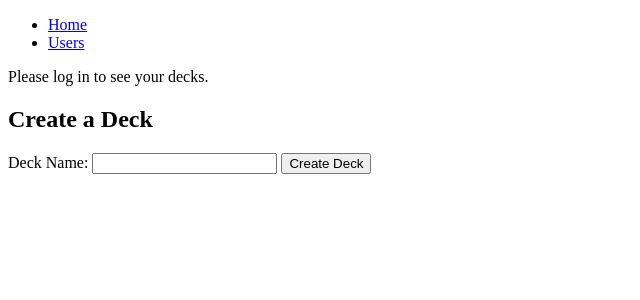
After one commit to kodyswells/specs-capstone, a Flask app: page /deck in a window 1280 px wide. The commit adds this page. Shown: the top 300 px of the page, without its empty margins (0-640 px from the left). Run offline with Flask 3, Linux system fonts and the light colour scheme.

Commit message:
added the ability for users to add cards to their decks

```diff
--- a/model.py
+++ b/model.py
@@ -22,13 +22,10 @@ class User(db.Model):
     @classmethod
     def create(cls, email, password):
         """Create and return a new user."""
-        # Generate a random salt
+
         salt = os.urandom(16)
 
-        # Hash the password with the generated salt
         password_hash = scrypt.hash(password, salt)
-
-        # Convert the salt to a string to store in the database
         salt_str = salt.hex()
 
         return cls(email=email, password_hash=password_hash, salt=salt_str)
@@ -36,11 +33,9 @@ class User(db.Model):
     @staticmethod
     def verify_password(stored_hash, stored_salt, password):
         """Verify a stored password against one provided by user."""
-        # Convert the stored salt back to bytes
+
         salt_bytes = bytes.fromhex(stored_salt)
-        # Hash the provided password with the stored salt
         hashed_password = scrypt.hash(password, salt_bytes)
-        # Compare the stored hash with the newly hashed password
         return stored_hash == hashed_password
 
     @classmethod
@@ -50,10 +45,6 @@ class User(db.Model):
     @classmethod
     def get_by_email(cls, email):
         return cls.query.filter(User.email == email).first()
-
-    @classmethod
-    def all_users(cls):
-        return cls.query.all()
 
 class Card(db.Model):
     """A MTG Card"""
@@ -79,17 +70,34 @@ class Card(db.Model):
     def __repr__(self):
         return f"<Card card_id = {self.card_id}, name_front = {self.name_front}, cmc_front = {self.cmc_front}, type_line_front = {self.type_line_front}, oracle_text_front = {self.oracle_text_front}, img_uri_small_front = {self.img_uri_small_front}, img_uri_normal_front = {self.img_uri_normal_front}, name_back = {self.name_back}, cmc_back = {self.cmc_back}, type_line_back = {self.type_line_back}, oracle_text_back = {self.oracle_text_back}, img_uri_small_back = {self.img_uri_small_back}, img_uri_normal_back = {self.img_uri_normal_back}>"
 
+    @classmethod
+    def get_by_card_id(cls, card_id):
+        return cls.query.get(card_id)
+
 class Deck(db.Model):
     """A users decks"""
     __tablename__ = "decks"
 
     deck_id = db.Column(db.Integer, autoincrement = True, primary_key = True, unique = True)
     user_id = db.Column(db.Integer, db.ForeignKey("users.user_id"))
+    name = db.Column(db.String, nullable = False)
 
     card_decks = db.relationship("CardDeck", backref="deck", lazy=True)
 
     def __repr__(self):
         return f"<Deck deck_id = {self.deck_id}, user_id = {self.user_id}>"
+
+    @classmethod
+    def create(cls, user_id, name):
+        return cls(user_id=user_id, name=name)
+
+    @classmethod
+    def show_decks(cls, user_id):
+        return cls.query.filter(Deck.user_id == user_id)
+
+    @classmethod
+    def get_by_name(cls, name):
+        return cls.query.filter_by(name=name).first()
 
 class CardDeck(db.Model):
     """Association table between Cards and Decks"""
@@ -101,6 +109,10 @@ class CardDeck(db.Model):
 
     def __repr__(self):
         return f"<CardDeck card_deck_id={self.card_deck_id}, card_id={self.card_id}, deck_id={self.deck_id}>"
+
+    @classmethod
+    def add_card(cls, card_id, deck_id):
+        return cls(card_id=card_id, deck_id=deck_id)
 
 class Library(db.Model):
     """A Users' Library"""
--- a/req.txt
+++ b/req.txt
@@ -13,6 +13,7 @@ MarkupSafe==2.1.5
 psycopg2==2.9.9
 psycopg2-binary==2.9.9
 pycparser==2.21
+pygame==2.5.2
 scrypt==0.8.24
 SQLAlchemy==2.0.31
 typing_extensions==4.12.2
--- a/server.py
+++ b/server.py
@@ -11,9 +11,8 @@ def homepage ():
 
 @app.route("/users")
 def users ():
-    users = User.all_users()
 
-    return render_template("users.html", users=users)
+    return render_template("users.html")
 
 @app.route("/users", methods=["POST"])
 def register_user():
@@ -54,6 +53,58 @@ def logout():
     flash("Logged out succesfully")
     return redirect("/")
 
+@app.route("/library/<int:card_id>")
+def show_card(card_id):
+    card = Card.get_by_card_id(card_id)
+    if not card:
+        flash("Card not found.")
+        return redirect("/")
+    return render_template("individual_cards.html", card=card)
+
+@app.route("/deck")
+def all_decks():
+    user_id = session.get("user_id")
+    if not user_id:
+        flash("Please log in to see your decks.")
+    all_decks = Deck.show_decks(user_id)
+    return render_template("decks.html", deck = all_decks)
+
+@app.route("/create_deck", methods=["POST"])
+def create_deck():
+    user_id = session.get("user_id")
+    if not user_id:
+        flash("You need to be logged in to create a deck.")
+        return redirect("/login")
+    name_req = request.form.get("name")
+    name = Deck.get_by_name(name_req)
+
+    new_deck = Deck.create(user_id, name)
+    db.session.add(new_deck)
+    try:
+        db.session.commit()
+    except:
+        print("error")
+    flash("Deck created successfully!")
+    return redirect("/deck")
+
+@app.route("/library/<int:card_id>/add_card", methods=["POST"])
+def add_card_to_deck(card_id):
+
+    card = Card.get_by_card_id(card_id)
+
+    name = request.form.get("name")
+    deck = Deck.get_by_name(name)
+    if not card:
+        flash("Card not found")
+        return redirect("/library/<int:card_id")
+
+    new_card = CardDeck.add_card(card_id = card.card_id, deck_id= deck.deck_id)
+    db.session.add(new_card)
+    db.session.commit()
+    flash("Card added to deck.")
+    return redirect(f"/library/{card_id}")
+
+
 if __name__ == "__main__":
     connect_to_db(app)
     app.run(host="localhost", port=5555, debug=True)
--- a/templates/base.html
+++ b/templates/base.html
@@ -3,7 +3,7 @@
 <head>
     <meta charset="UTF-8">
     <meta name="viewport" content="width=device-width, initial-scale=1.0">
-    <title>Home page</title>
+    <title></title>
 
     {% block head %}
         <nav>
--- /dev/null
+++ b/templates/decks.html
@@ -0,0 +1,17 @@
+{% extends 'base.html' %}
+
+<!-- Show the decks that contain the user id of the current session user -->
+{% block body %}
+<div class="content">
+    <h2>Create a Deck</h2>
+    <form action="/create_deck" method="POST">
+        <label for="name">Deck Name:</label>
+        <input type="text" id="name" name="name" required>
+
+        <input type="submit" value="Create Deck">
+    </form>
+
+    {% for deck in deck %}
+        <p>{{deck.name}}</p>
+    {% endfor %}
+{% endblock %}
--- /dev/null
+++ b/templates/library.html
@@ -0,0 +1 @@
+{% extends 'base.html' %}
```
Also changed, not shown: seed_database.py (+2 -9 lines), templates/individual_cards.html (added, +29 -0 lines).
